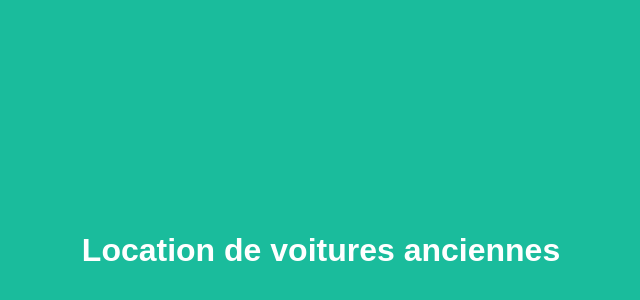
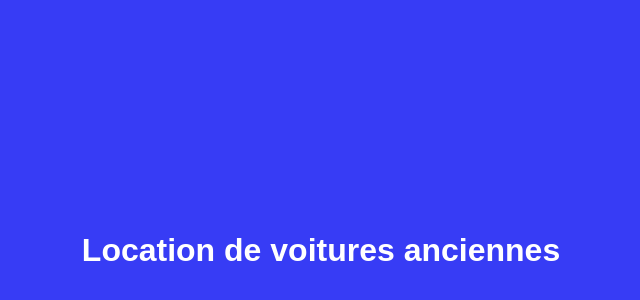
Before and after one commit to osadeq/locationVoitures, a plain HTML site: page index.html in a window 1280 px wide. Shown: the part 42-342 px from the top of the page, without its empty margins (319-959 px from the left). Drawn offline with Linux system fonts and the light colour scheme.

Commit message:
modification de la couleur de fond

```diff
--- a/index.html
+++ b/index.html
@@ -4,7 +4,7 @@
 	<title>My Landing Page</title>
 	<style type="text/css">
 		body {
-			background-color: #1abc9c;
+			background-color: #373cf5;
 			font-family: 'Fira Sans', arial;
 		}
 		.grand-titre {
```
